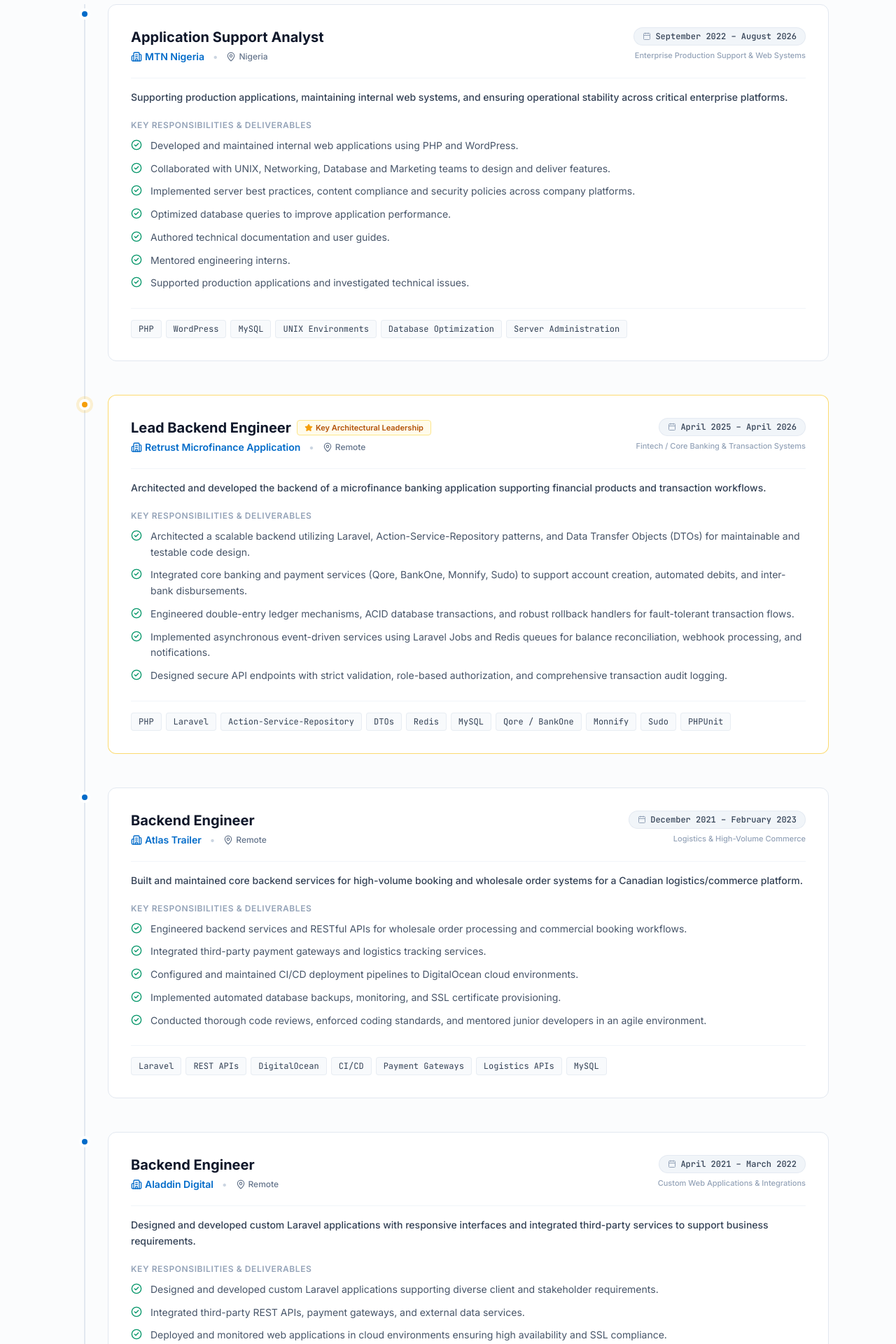
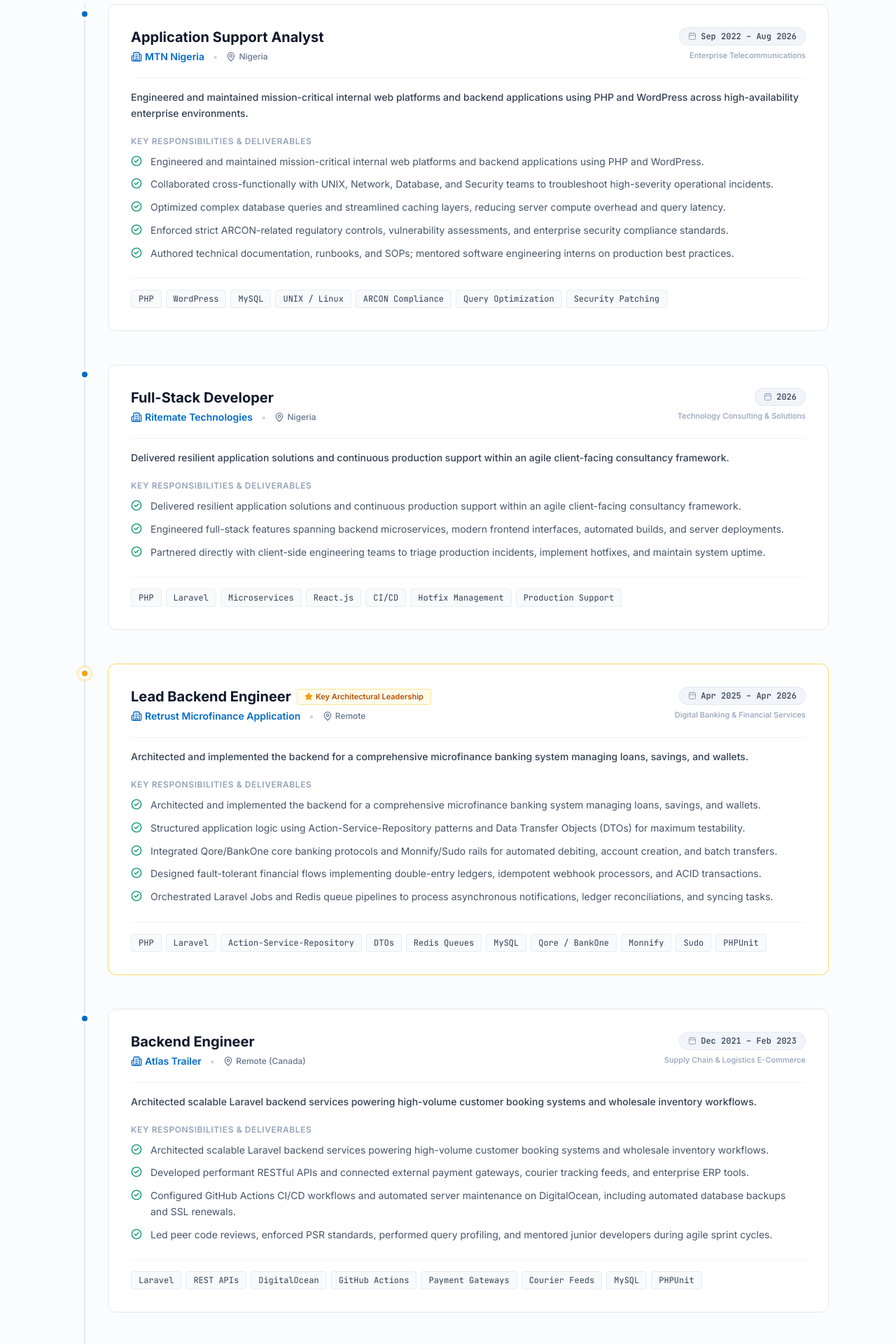
Before and after one commit to tripletens/chinonso-kalu-portfolio, a React (Vite) app: page / in a window 1280 px wide. Shown: the part 2600-4520 px from the top of the page at 70% size. Built offline with nearby package versions, Linux system fonts and the light colour scheme; no server answers; the HTML template or start-up script is replaced by a standard one.

Commit message:
Add official 2-page PDF resume to public/resume.pdf and sync experience records

```diff
--- a/src/data/experience.js
+++ b/src/data/experience.js
@@ -4,69 +4,81 @@
     role: "Application Support Analyst",
     company: "MTN Nigeria",
     location: "Nigeria",
-    period: "September 2022 – August 2026",
-    type: "Enterprise Production Support & Web Systems",
-    summary: "Supporting production applications, maintaining internal web systems, and ensuring operational stability across critical enterprise platforms.",
+    period: "Sep 2022 – Aug 2026",
+    type: "Enterprise Telecommunications",
+    summary: "Engineered and maintained mission-critical internal web platforms and backend applications using PHP and WordPress across high-availability enterprise environments.",
     responsibilities: [
-      "Developed and maintained internal web applications using PHP and WordPress.",
-      "Collaborated with UNIX, Networking, Database and Marketing teams to design and deliver features.",
-      "Implemented server best practices, content compliance and security policies across company platforms.",
-      "Optimized database queries to improve application performance.",
-      "Authored technical documentation and user guides.",
-      "Mentored engineering interns.",
-      "Supported production applications and investigated technical issues."
+      "Engineered and maintained mission-critical internal web platforms and backend applications using PHP and WordPress.",
+      "Collaborated cross-functionally with UNIX, Network, Database, and Security teams to troubleshoot high-severity operational incidents.",
+      "Optimized complex database queries and streamlined caching layers, reducing server compute overhead and query latency.",
+      "Enforced strict ARCON-related regulatory controls, vulnerability assessments, and enterprise security compliance standards.",
+      "Authored technical documentation, runbooks, and SOPs; mentored software engineering interns on production best practices."
     ],
-    technologies: ["PHP", "WordPress", "MySQL", "UNIX Environments", "Database Optimization", "Server Administration"]
+    technologies: ["PHP", "WordPress", "MySQL", "UNIX / Linux", "ARCON Compliance", "Query Optimization", "Security Patching"]
+  },
+  {
+    id: "ritemate-technologies",
+    role: "Full-Stack Developer",
+    company: "Ritemate Technologies",
+    location: "Nigeria",
+    period: "2026",
+    type: "Technology Consulting & Solutions",
+    summary: "Delivered resilient application solutions and continuous production support within an agile client-facing consultancy framework.",
+    responsibilities: [
+      "Delivered resilient application solutions and continuous production support within an agile client-facing consultancy framework.",
+      "Engineered full-stack features spanning backend microservices, modern frontend interfaces, automated builds, and server deployments.",
+      "Partnered directly with client-side engineering teams to triage production incidents, implement hotfixes, and maintain system uptime."
+    ],
+    technologies: ["PHP", "Laravel", "Microservices", "React.js", "CI/CD", "Hotfix Management", "Production Support"]
   },
   {
     id: "retrust-mfb",
     role: "Lead Backend Engineer",
     company: "Retrust Microfinance Application",
     location: "Remote",
-    period: "April 2025 – April 2026",
-    type: "Fintech / Core Banking & Transaction Systems",
-    summary: "Architected and developed the backend of a microfinance banking application supporting financial products and transaction workflows.",
+    period: "Apr 2025 – Apr 2026",
+    type: "Digital Banking & Financial Services",
+    summary: "Architected and implemented the backend for a comprehensive microfinance banking system managing loans, savings, and wallets.",
     isProminent: true,
     responsibilities: [
-      "Architected a scalable backend utilizing Laravel, Action-Service-Repository patterns, and Data Transfer Objects (DTOs) for maintainable and testable code design.",
-      "Integrated core banking and payment services (Qore, BankOne, Monnify, Sudo) to support account creation, automated debits, and inter-bank disbursements.",
-      "Engineered double-entry ledger mechanisms, ACID database transactions, and robust rollback handlers for fault-tolerant transaction flows.",
-      "Implemented asynchronous event-driven services using Laravel Jobs and Redis queues for balance reconciliation, webhook processing, and notifications.",
-      "Designed secure API endpoints with strict validation, role-based authorization, and comprehensive transaction audit logging."
+      "Architected and implemented the backend for a comprehensive microfinance banking system managing loans, savings, and wallets.",
+      "Structured application logic using Action-Service-Repository patterns and Data Transfer Objects (DTOs) for maximum testability.",
+      "Integrated Qore/BankOne core banking protocols and Monnify/Sudo rails for automated debiting, account creation, and batch transfers.",
+      "Designed fault-tolerant financial flows implementing double-entry ledgers, idempotent webhook processors, and ACID transactions.",
+      "Orchestrated Laravel Jobs and Redis queue pipelines to process asynchronous notifications, ledger reconciliations, and syncing tasks."
     ],
-    technologies: ["PHP", "Laravel", "Action-Service-Repository", "DTOs", "Redis", "MySQL", "Qore / BankOne", "Monnify", "Sudo", "PHPUnit"]
+    technologies: ["PHP", "Laravel", "Action-Service-Repository", "DTOs", "Redis Queues", "MySQL", "Qore / BankOne", "Monnify", "Sudo", "PHPUnit"]
   },
   {
     id: "atlas-trailer",
     role: "Backend Engineer",
     company: "Atlas Trailer",
-    location: "Remote",
-    period: "December 2021 – February 2023",
-    type: "Logistics & High-Volume Commerce",
-    summary: "Built and maintained core backend services for high-volume booking and wholesale order systems for a Canadian logistics/commerce platform.",
+    location: "Remote (Canada)",
+    period: "Dec 2021 – Feb 2023",
+    type: "Supply Chain & Logistics E-Commerce",
+    summary: "Architected scalable Laravel backend services powering high-volume customer booking systems and wholesale inventory workflows.",
     responsibilities: [
-      "Engineered backend services and RESTful APIs for wholesale order processing and commercial booking workflows.",
-      "Integrated third-party payment gateways and logistics tracking services.",
-      "Configured and maintained CI/CD deployment pipelines to DigitalOcean cloud environments.",
-      "Implemented automated database backups, monitoring, and SSL certificate provisioning.",
-      "Conducted thorough code reviews, enforced coding standards, and mentored junior developers in an agile environment."
+      "Architected scalable Laravel backend services powering high-volume customer booking systems and wholesale inventory workflows.",
+      "Developed performant RESTful APIs and connected external payment gateways, courier tracking feeds, and enterprise ERP tools.",
+      "Configured GitHub Actions CI/CD workflows and automated server maintenance on DigitalOcean, including automated database backups and SSL renewals.",
+      "Led peer code reviews, enforced PSR standards, performed query profiling, and mentored junior developers during agile sprint cycles."
     ],
-    technologies: ["Laravel", "REST APIs", "DigitalOcean", "CI/CD", "Payment Gateways", "Logistics APIs", "MySQL"]
+    technologies: ["Laravel", "REST APIs", "DigitalOcean", "GitHub Actions", "Payment Gateways", "Courier Feeds", "MySQL", "PHPUnit"]
   },
   {
     id: "aladdin-digital",
     role: "Backend Engineer",
     company: "Aladdin Digital",
     location: "Remote",
-    period: "April 2021 – March 2022",
-    type: "Custom Web Applications & Integrations",
-    summary: "Designed and developed custom Laravel applications with responsive interfaces and integrated third-party services to support business requirements.",
+    period: "Apr 2021 – Mar 2022",
+    type: "Digital Products & FinTech",
+    summary: "Designed and developed bespoke Laravel web applications coupled with dynamic, responsive client-side user interfaces.",
     responsibilities: [
-      "Designed and developed custom Laravel applications supporting diverse client and stakeholder requirements.",
-      "Integrated third-party REST APIs, payment gateways, and external data services.",
-      "Deployed and monitored web applications in cloud environments ensuring high availability and SSL compliance.",
-      "Participated in client stakeholder communication, technical requirements gathering, and iterative feature releases."
+      "Designed and developed bespoke Laravel web applications coupled with dynamic, responsive client-side user interfaces.",
+      "Integrated third-party APIs, merchant gateways, and webhook callbacks to support evolving multi-currency business models.",
+      "Managed zero-downtime cloud deployments with robust SSL configurations, containerization, and regular security patching.",
+      "Interfaced with product owners and stakeholders to translate complex business logic into efficient technical architectures."
     ],
-    technologies: ["Laravel", "PHP", "REST APIs", "Payment Integrations", "Cloud Deployment", "SSL"]
+    technologies: ["Laravel", "PHP", "REST APIs", "Merchant Gateways", "Webhooks", "Containerization", "SSL"]
   }
 ];
--- a/src/data/profile.js
+++ b/src/data/profile.js
@@ -3,6 +3,7 @@
   title: "Software Engineer | Backend (PHP / Laravel)",
   supportingTitle: "Software Engineer / Application Support Engineer",
   email: "iamkaluchinonso@gmail.com",
+  phone: "+234 901 522 2109",
   location: "Nigeria",
   github: "https://github.com/tripletens",
   githubUsername: "tripletens",
```
Also changed, not shown: 1 other file (tests, documents, lock files or other folders).
